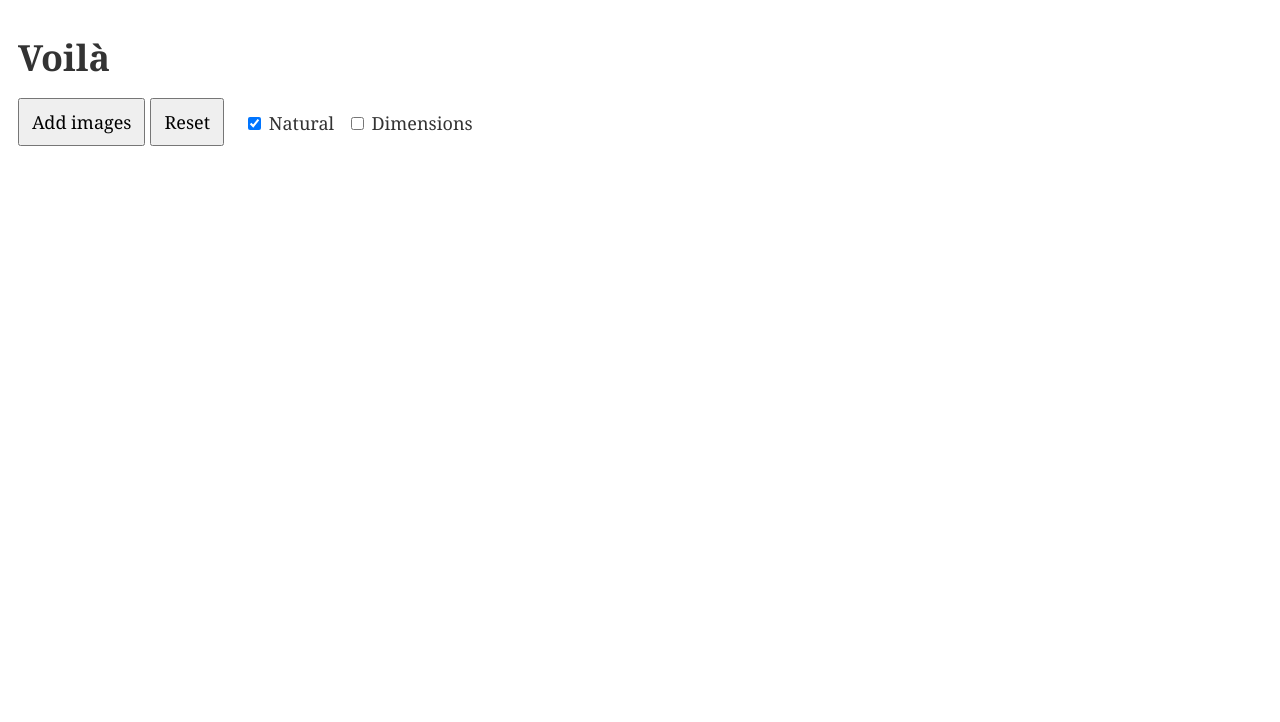
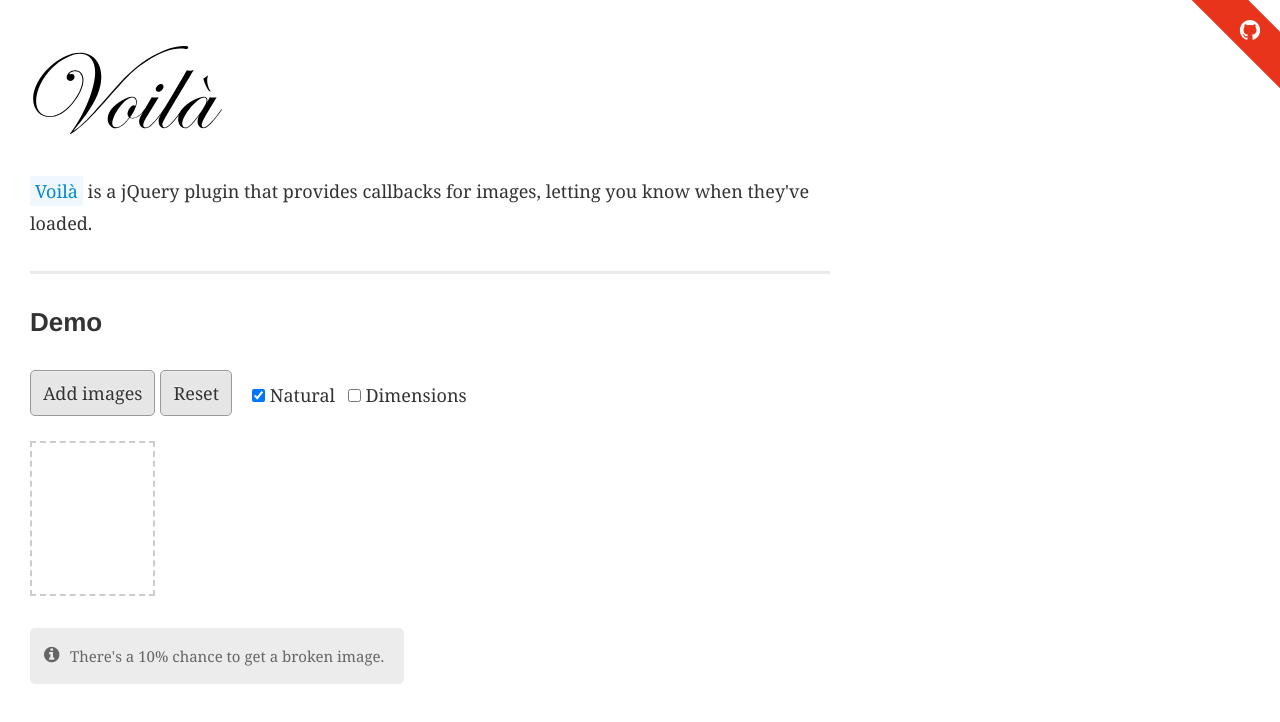
Before and after one commit to staaky/voila, a website: page demo/index.html in a window 1280 px wide. Drawn offline with nearby package versions, Linux system fonts and the light colour scheme.

Commit message:
Added project website, beautified demo

```diff
--- a/bower.json
+++ b/bower.json
@@ -1,6 +1,6 @@
 {
   "name": "voila",
-  "version": "1.0.6",
+  "version": "1.0.7",
   "description": "A jQuery plugin that provides callbacks for images, letting you know when they've loaded.",
   "keywords": [
     "image",
--- /dev/null
+++ b/demo/css/reset.css
@@ -0,0 +1,7 @@
+/* RESET */
+html,body,div,ul,ol,li,dl,dt,dd,h1,h2,h3,h4,h5,h6,pre,form,p,blockquote,fieldset,input { margin: 0; padding: 0; }
+h1,h2,h3,h4,h5,h6,pre,code,address,caption,cite,code,th { font-size: 1em; font-weight: normal; font-style: normal; }
+ul,ol { list-style: none; }
+fieldset,img { border: none; }
+caption,th { text-align: left; }
+table { border-collapse: collapse; border-spacing: 0; }
--- a/demo/css/style.css
+++ b/demo/css/style.css
@@ -15,9 +15,112 @@
 body {
   font: 18px/32px Georgia, Times, "Times New Roman", serif;
   color: #333;
+  padding: 30px;
 }
 
-body { padding: 10px; }
+h1, h2 {
+  float: left;
+  clear: both;
+  width: 100%;
+  font-family: "Helvetica Neue", Helvetica, Arial, sans-serif;
+  font-weight: bold;
+  color: #333;
+  margin: 0;
+}
+h1 { font-size: 28px; line-height: 34px; margin-bottom: 34px; }
+h2 {
+  font-size: 26px;
+  line-height: 32px;
+  margin-bottom: 32px;
+  padding-top: 32px;
+  border-top: 3px solid #eaeaea;
+}
+
+p { float: left; clear: both; width: 100%; margin-bottom: 32px; }
+
+a { color: #0088cc;
+  text-decoration: none;
+  outline-style: none;
+  background-color: #f0f8fd;
+  padding: 3px 5px;
+}
+a:hover { text-decoration: underline; }
+
+body > * { max-width: 800px; }
+
+.footer-by {
+  padding-top: 32px;
+  border-top: 3px solid #eaeaea;
+}
+
+.ic {
+  padding: 5px 7px;
+  font-size: 13px;
+  -moz-border-radius: 4px;
+  -webkit-border-radius: 4px;
+  margin: 0 1px;
+  border-radius: 4px;
+  color: #555;
+  border: 1px solid #ccc;
+  background-color: #ececec;
+  box-shadow: inset 0 1px 2px rgba(0,0,0,.1);/*inset 0 1px 0 rgba(255,255,255,.5), inset 0 -1px 0 rgba(255,255,255,.2), 0 1px 0 rgba(0,0,0,.05);*/
+  text-shadow: 0 1px 0 rgba(255,255,255,.8);
+  font-family: "Lucida Console", "Droid Sans Mono", "Courier New", "Lucida Sans Unicode", monospace, sans-serif;
+}
+.ic a { background: none; padding: 0; margin: 0; }
+
+
+#logo h1 { display: none; }
+#logo {
+  float: left;
+  clear: both;
+  width: 100%;
+  height: 125px;
+  background: url('voila_logo.png') 0 0 no-repeat;
+  margin-bottom: 20px;
+}
+.svg #logo {
+  background: url('voila_logo.svg') 0 0 no-repeat;
+}
+
+#demo {
+  float: left;
+  clear: both;
+  max-width: 100% !important;
+  width: 100%;
+}
+
+/* Notes: used in docs and account page */
+.note {
+  float: left;
+  clear: both;
+  color: #666;
+  font-size: 15px;
+  position: relative;
+  margin-bottom: 32px;
+  background: #ececec;
+  border-radius: 5px;
+}
+.note .padder {
+  padding: 12px 20px 12px 40px;
+  float: left;
+}
+.note .ic { font-size: 11px; background: #e6e6e6; color: #707070; }
+.note .fa {
+  position: absolute;
+  top: 15px;
+  left: 12px;
+  font-size: 25px;
+}
+.note .fa {
+  top: 18px;
+  left: 14px;
+  font-size: 18px;
+}
+.lt-ie8 .note .padder { padding-left: 20px; }
+.lt-ie8 .note .fa { display: none; }
+
+
 
 #progress {
   opacity: 0;
@@ -29,8 +132,9 @@
   color: #fff;
   padding: 20px;
   border-radius: 10px;
+  z-index: 2;
 }
-.lt-ie9 #progress { display: none; }
+.lt-ie7 #progress { display: none; }
 
 .controls,
 .buttons,
@@ -49,6 +153,26 @@
   line-height: 24px;
   padding: 10px 12px;
   margin: 0 5px 5px 0;
+  cursor: pointer;
+  border-radius: 5px;
+  display: block;
+  border: 1px solid #999;
+  color: #333;
+  text-decoration: none;
+  text-align: center;
+  background-color: #e6e6e6;
+  box-shadow: inset 0 1px 0 rgba(255,255,255,.3);
+  text-shadow: 0 -1px 0 rgba(255,255,255,.8);
+  outline: none;
+}
+button:hover,
+button a:hover {
+  background-color: #d6d6d6;
+}
+button:active {
+  background-color: #c5dbf1;
+  border-color: #006ccc;
+  color: #002233;
 }
 
 .checkboxes {
@@ -69,6 +193,16 @@
   float: left;
   clear: both;
   width: 100%;
+  margin-bottom: 32px;
+  background: #fff;
+  border: 0;
+}
+#images.is-empty {
+  width: auto;
+  width: 121px;
+  border: 2px dashed #ccc;
+  height: 151px;
+  box-sizing: content-box;
 }
 #images img {
   max-height: 150px;
@@ -89,8 +223,7 @@
 }
 
 #images div,
-#images img,
-#progress {
+#images img {
   -webkit-transition: opacity .4s;
   transition: opacity .4s;
 }
@@ -127,3 +260,56 @@
   border-radius: 4px;
   font-family: "Lucida Grande", "Lucida Sans Unicode", "Lucida Sans", Geneva, Verdana, sans-serif;
 }
+
+.github {
+  position: absolute;
+  top: 0;
+  right: 0;
+  width: 40px;
+  height: 40px;
+  background-color: transparent;
+  overflow: hidden;
+}
+
+.github .ribbon {
+  position: absolute;
+  top: 0;
+  right: 0;
+  width: 40px;
+  height: 40px;
+  background: #e8341a;
+  margin: 0;
+}
+.github:hover .ribbon {
+  background: #1492e2;
+}
+
+.github i {
+  position: absolute;
+  top: 0;
+  right: 0;
+  width: 40px;
+  height: 40px;
+  background: url('github_mark.png') 50% 50% no-repeat;
+  cursor: pointer;
+}
+.svg .github i {
+  background: url('github_mark.svg') 50% 50% no-repeat;
+}
+
+@supports (transform:rotate(45deg)) {
+  .github {
+    width: 90px;
+    height: 90px;
+  }
+  .github .ribbon {
+    margin: 0;
+    margin-right: -60px;
+    width: 200px;
+    height: 40px;
+    transform:rotate(45deg);
+  }
+  .github i {
+    margin: 10px 10px 0 0;
+  }
+}
--- a/demo/index.html
+++ b/demo/index.html
@@ -1,20 +1,34 @@
-<!doctype html>
+<!DOCTYPE html>
 <html>
 <head>
 <title>Voil&agrave;</title>
 
 <script src="http://code.jquery.com/jquery-1.11.1.min.js"></script>
 <script src="../voila.pkgd.js"></script>
+
 <script src="js/demo.js"></script>
 
-<link rel="stylesheet" href="css/style.css">
+<link rel="stylesheet" href="css/reset.css"/>
+<link rel="stylesheet" href="css/style.css"/>
+<link rel="stylesheet" href="http://maxcdn.bootstrapcdn.com/font-awesome/4.2.0/css/font-awesome.min.css"/>
 
 </head>
 <body>
 
-<h1>Voil&agrave;</h1>
+<a class='github' href="https://github.com/staaky/voila" title='GitHub' target='_blank'>
+  <span class='ribbon'></span>
+  <i></i>
+</a>
 
-<div id="demo">
+<div id='logo'>
+  <h1>Voil&agrave;</h1>
+</div>
+
+<p><a href="https://github.com/staaky/voila" target='_blank'>Voil&agrave;</a> is a jQuery plugin that provides callbacks for images, letting you know when they've loaded.</p>
+
+<h2>Demo</h2>
+
+  <div id="demo">
   <div class='controls'>
     <div class="buttons">
       <button id="add">Add images</button>
@@ -25,11 +39,15 @@
       <input type='checkbox' id='dimensions'/> <label for='dimensions'>Dimensions</label>
     </div>
   </div>
-  <div id="progress">
-    <progress max="6" value="0"></progress>
-  </div>
   <div id="images"></div>
 </div>
+
+<div style='clear:both'></div> <!-- oldIE :) -->
+
+<div class='note clearfix'><div class='padder'>
+  <i class="fa fa-info-circle"></i>
+  There's a 10% chance to get a broken image.
+</div></div>
 
 
 </body>
--- a/demo/js/demo.js
+++ b/demo/js/demo.js
@@ -13,9 +13,17 @@
 
 (function(IE) {
   if (!IE) return;
-  if (IE < 7) $('html').addClass('lt-ie7');
-  if (IE < 9) $('html').addClass('lt-ie9');
+  for (var v = 9;v>=7;v--) {
+    if (Browser.IE < v) $('html').addClass('lt-ie' + v);
+  }
 })(Browser.IE);
+
+
+var Support = {
+  svg: (!!document.createElementNS && !!document.createElementNS('http://www.w3.org/2000/svg', 'svg').createSVGRect)
+};
+
+$('html').addClass((Support.svg ? '' : 'no-') + 'svg');
 
 
 var Demo = {
@@ -27,6 +35,8 @@
     this._debug = true;
 
     Progress.initialize({ items: this._items });
+
+    this.reset();
 
     this.naturalChange();
 
@@ -46,9 +56,12 @@
   add: function() {
     this.abort();
 
-    this.images.prepend(Images.getFragment(this._items));
+
+    this.images.prepend(Images.getFragment(this._items))
+               .removeClass('is-empty');
 
     var images = this.images.find('.is-loading img');
+
 
     // update the max value in the progress bar
     // multiple clicks can increase the amount
@@ -66,7 +79,6 @@
         Progress.hide();
       }, this));
 
-
     // add dimensions
     if ($('#dimensions').prop('checked')) {
       this.voila.progress(function(instance, image) {
@@ -81,7 +93,7 @@
   },
 
   reset: function() {
-    this.images.html('');
+    this.images.html('').addClass('is-empty');
     this.abort();
     this._loading = 0;
     Progress.reset(true);
@@ -135,17 +147,22 @@
   })(),
 
   initialize: function() {
-    this.element = $('#progress');
-    this.progress = this.element.find('progress');
+    $(document.body).append(this.element = $('<div>')
+      .attr({ id: 'progress' })
+    );
+
+    if (this._supported) {
+      this.element.append(this.progress = $('<progress>'));
+    }
 
     this.options = $.extend({
-      items: this._supported ? parseInt(this.progress.attr('max')) : 0
+      items: this._supported ? 6 : 0
     }, arguments[0] || {});
 
     this._max = this.options.items;
     this._at = 0;
 
-    this.hide();
+    this.element.hide();
   },
 
   setMax: function(max) {
@@ -158,7 +175,7 @@
   },
 
   update: function(value) {
-    if (this._supported) {
+    if (this.progress) {
       this.progress.attr({ value: value, max: this._max });
     } else {
       this.element.html(value + ' / ' + this._max);
@@ -172,8 +189,11 @@
     this.update(this._at);
   },
 
-  show: function() { this.element.css({ opacity: 1 }); },
-  hide: function() { this.element.css({ opacity: 0 }); }
+  show: function() {
+    if (Browser.IE && Browser.IE < 7) return;
+    this.element.stop(true).fadeTo(200, 1);
+  },
+  hide: function() { this.element.stop(true).fadeOut(); }
 };
 
 // start
--- a/package.json
+++ b/package.json
@@ -1,7 +1,7 @@
 {
   "name": "voila",
   "title": "Voil&agrave;",
-  "version": "1.0.6",
+  "version": "1.0.7",
   "description": "A jQuery plugin that provides callbacks for images, letting you know when they've loaded.",
   "keywords": [
     "image",
@@ -12,6 +12,7 @@
     "callback",
     "callbacks"
   ],
+  "homepage": "http://voila.nickstakenburg.com",
   "author": {
     "name": "Nick Stakenburg",
     "url": "http://nickstakenburg.com"
--- a/src/imageready.js
+++ b/src/imageready.js
@@ -1,5 +1,5 @@
 /* ImageReady (standalone) - part of Voilà
- * http://github.com/staaky/voila
+ * http://voila.nickstakenburg.com
  * MIT License
  */
 var ImageReady = function() {
--- a/src/intro.js
+++ b/src/intro.js
@@ -1,6 +1,8 @@
 /*!
  * Voilà - v<%= pkg.version %>
  * (c) <%= grunt.template.today("yyyy") %> Nick Stakenburg
+ *
+ * http://voila.nickstakenburg.com
  *
  * MIT License
  */
--- a/voila.pkgd.js
+++ b/voila.pkgd.js
@@ -1,6 +1,8 @@
 /*!
- * Voilà - v1.0.6
+ * Voilà - v1.0.7
  * (c) 2014 Nick Stakenburg
+ *
+ * http://voila.nickstakenburg.com
  *
  * MIT License
  */
@@ -142,7 +144,7 @@
 };
 
 /* ImageReady (standalone) - part of Voilà
- * http://github.com/staaky/voila
+ * http://voila.nickstakenburg.com
  * MIT License
  */
 var ImageReady = function() {
```
Also changed, not shown: README.md, demo/css/github_mark.png (added), demo/css/github_mark.svg (added), demo/css/voila_logo.png (added), demo/css/voila_logo.svg (added), voila.pkgd.min.js.
